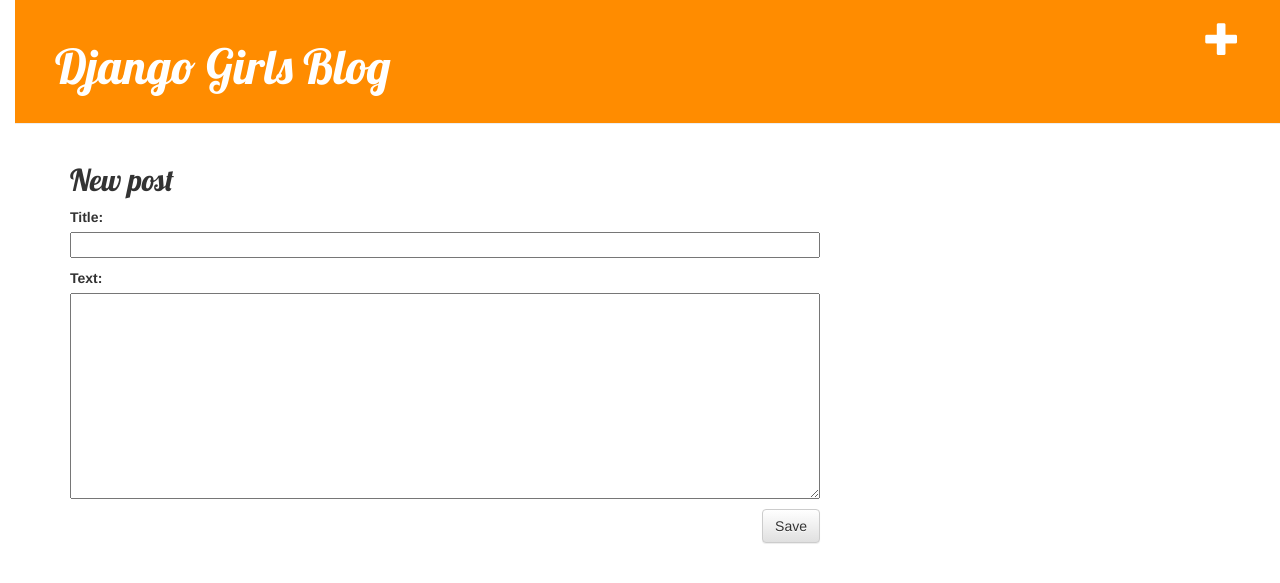
After one commit to feranmi-oj/my-first-blog, a Django app: page /post/new/ in a window 1280 px wide. The commit adds this page. Shown: the top 583 px of the page. Run offline with Django 3.2, Linux system fonts and the light colour scheme; some libraries are stand-ins or nearby versions.

Commit message:
Added views to create/edit blog post inside the site.

```diff
--- /dev/null
+++ b/blog/forms.py
@@ -0,0 +1,9 @@
+from django import forms
+
+from .models import Post
+
+class PostForm(forms.ModelForm):
+
+    class Meta:
+        model = Post
+        fields = ('title', 'text',)
--- a/blog/templates/blog/base.html
+++ b/blog/templates/blog/base.html
@@ -9,6 +9,10 @@
     </head>
     <body>
         <div class="page-header">
+            <a href="{% url 'post_new' %}" class="top-menu"><span class="glyphicon glyphicon-plus"></span></a>
+            {% if user.is_authenticated %}
+                <a href="{% url 'post_new' %}" class="top-menu"><span class="glyphicon glyphicon-plus"></span></a>
+            {% endif %}
             <h1><a href="/">Django Girls Blog</a></h1>
         </div>
 
--- a/blog/templates/blog/post_detail.html
+++ b/blog/templates/blog/post_detail.html
@@ -7,6 +7,9 @@
                 {{ post.published_date }}
             </div>
         {% endif %}
+        {% if user.is_authenticated %}
+            <a class="btn btn-default" href="{% url 'post_edit' pk=post.pk %}"><span class="glyphicon glyphicon-pencil"></span></a>
+        {% endif %}
         <h2>{{ post.title }}</h2>
         <p>{{ post.text|linebreaksbr }}</p>
     </div>
--- /dev/null
+++ b/blog/templates/blog/post_edit.html
@@ -0,0 +1,9 @@
+{% extends 'blog/base.html' %}
+
+{% block content %}
+     <h2>New post</h2>
+     <form method="POST" class="post-form">{% csrf_token %}
+         {{ form.as_p }}
+         <button type="submit" class="save btn btn-default">Save</button>
+     </form>
+{% endblock %}
--- a/blog/templates/blog/post_list.html
+++ b/blog/templates/blog/post_list.html
@@ -11,7 +11,7 @@
     </head>
     <body>
         <div class="page-header">
-            <h1><a href="/">Django Blog Fero</a></h1>
+            <h1><a href="/">Django Girls blog</a></h1>
         </div>
 
         <div class="content container">
--- a/blog/urls.py
+++ b/blog/urls.py
@@ -3,4 +3,6 @@ from . import views
 urlpatterns = [
     path('',views.post_list, name='post_list'),
     path('post/<int:pk>/', views.post_detail, name='post_detail'),
+    path('post/new/', views.post_new, name='post_new'),
+    path('post/<int:pk>/edit/', views.post_edit, name='post_edit'),
 ]
--- a/blog/views.py
+++ b/blog/views.py
@@ -2,6 +2,9 @@ from django.shortcuts import render
 from .models import Post
 from django.utils import timezone
 from django.shortcuts import render, get_object_or_404
+from .forms import PostForm
+from django.shortcuts import redirect
+
 
 def post_list(request):
     posts = Post.objects.filter(published_date__lte=timezone.now()).order_by('published_date')
@@ -9,4 +12,31 @@ def post_list(request):
 def post_detail(request, pk):
     post = get_object_or_404(Post, pk=pk)
     return render(request, 'blog/post_detail.html', {'post': post})
-# Create your views here.
+
+def post_new(request):
+    if request.method == "POST":
+        form = PostForm(request.POST)
+        if form.is_valid():
+            post = form.save(commit=False)
+            post.author = request.user
+            post.published_date = timezone.now()
+            post.save()
+            return redirect('post_detail', pk=post.pk)
+    else:
+        form = PostForm()
+    return render(request, 'blog/post_edit.html', {'form': form})
+
+def post_edit(request, pk):
+    post = get_object_or_404(Post, pk=pk)
+    if request.method == "POST":
+        form = PostForm(request.POST, instance=post)
+        if form.is_valid():
+            post = form.save(commit=False)
+            post.author = request.user
+            post.published_date = timezone.now()
+            post.save()
+            return redirect('post_detail', pk=post.pk)
+    else:
+        form = PostForm(instance=post)
+    return render(request, 'blog/post_edit.html', {'form': form})
+# Create your views here
```
